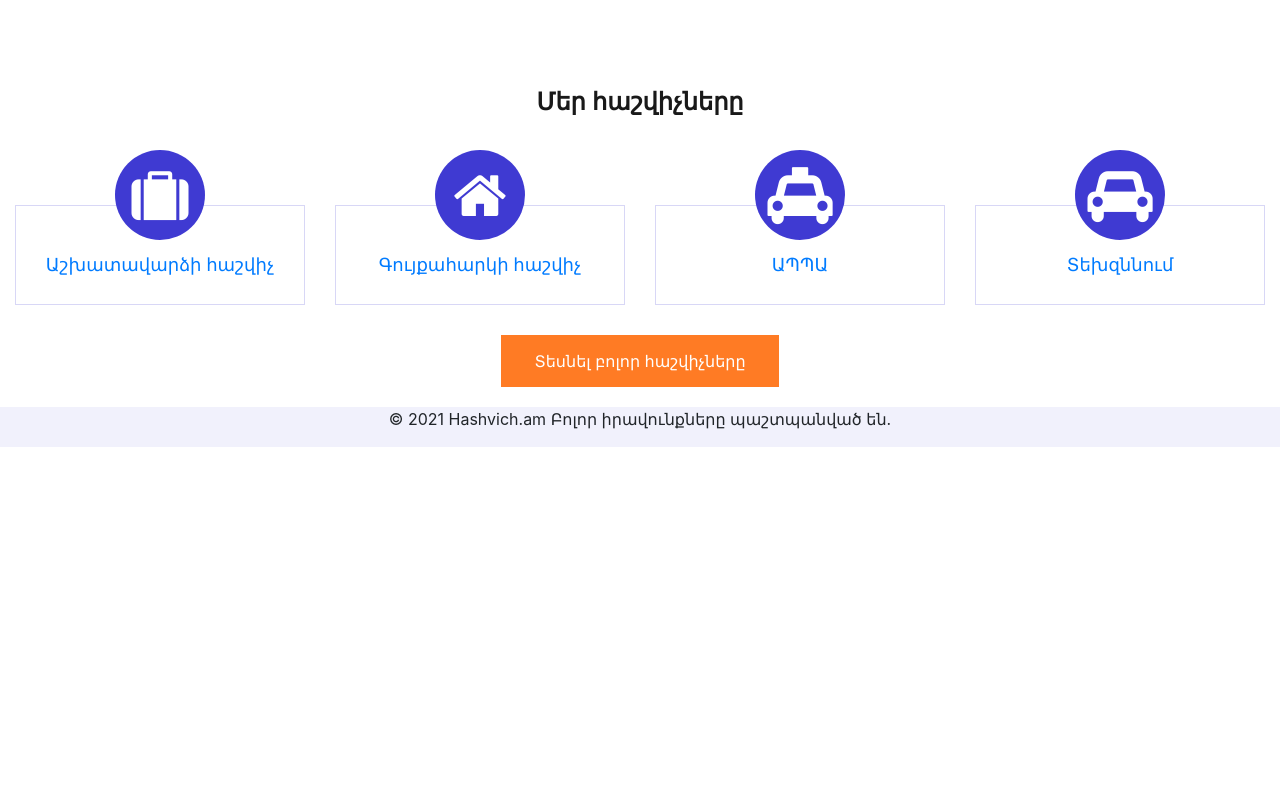
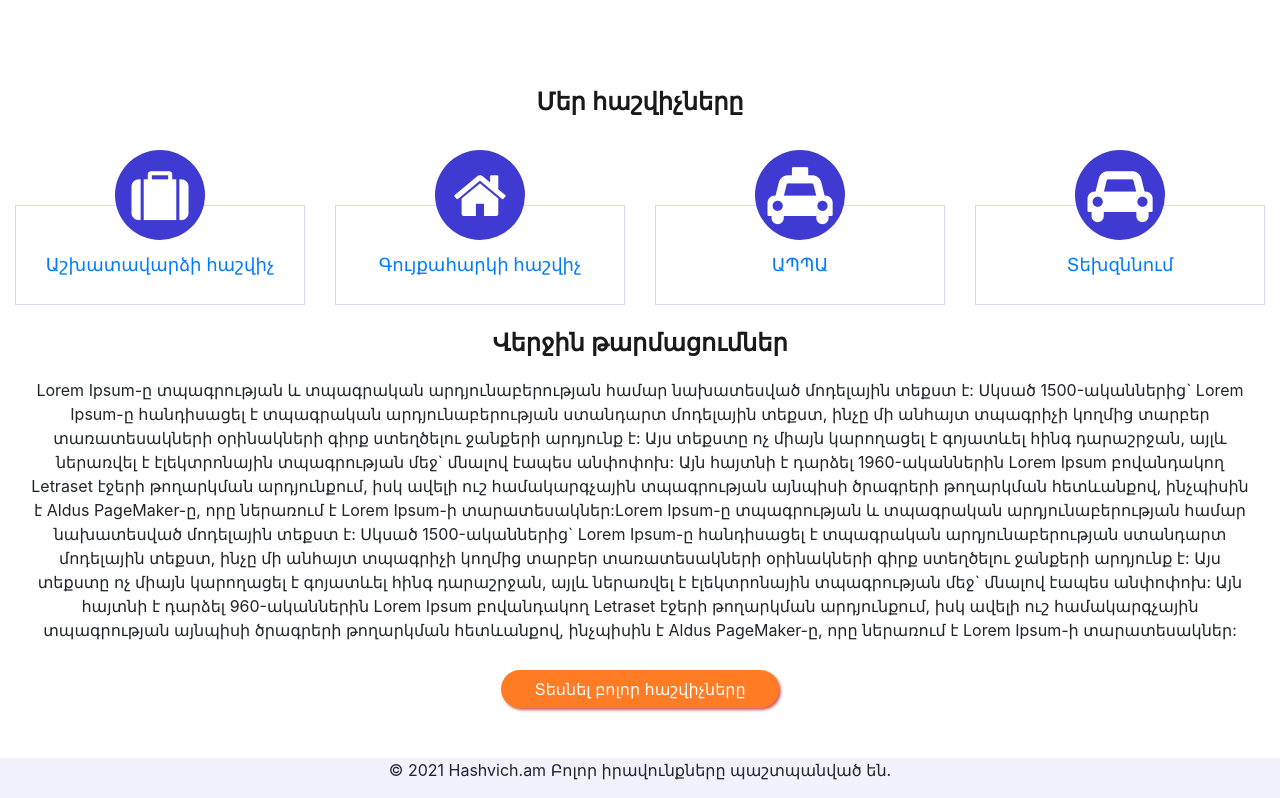
Before and after one commit to zhorgithub/hashvir, a React (Create React App) app: page / in a window 1280 px wide. Shown: the part 459-1257 px from the top of the page. Before the commit the page ends 906 px from the top, so only its background shows below. Built offline with nearby package versions, Linux system fonts and the light colour scheme.

Commit message:
home page text

```diff
--- a/public/style.css
+++ b/public/style.css
@@ -195,8 +195,10 @@ html{
 }
 .all-calc{
 	width: 278px;
-	height: 52px;
-	margin: 30px 0 60px 0;
+    height: 38px;
+    margin: 12px 0 90px 0;
+    border-radius: 20px;
+    box-shadow: 2px 2px 3px indianred;
 }
 .flex-calc{
 	display: flex;
@@ -397,3 +399,13 @@ body .carousel .slide .slider img{
 .appa-button{
     width: auto;
 }
+.center-text{
+    text-align: center;
+    font: Bold 24px/33px Open Sans;
+    letter-spacing: 0px;
+    margin: 20px;
+    color: #191919;
+}
+.home-page-text{
+    text-align: center;
+}
--- a/src/views/HomePage/HomePage.js
+++ b/src/views/HomePage/HomePage.js
@@ -49,8 +49,28 @@ const HomePage = () => {
                     </div>
                 </div>
             </div>
+            <div className="container-fluid">
+                <h3 className="center-text">Վերջին թարմացումներ</h3>
+            </div>
             <div className="container-fluid flex-calc">
-                <button type="button" className="btn calc-btn all-calc">Տեսնել բոլոր հաշվիչները</button>
+               <p className="container-fluid home-page-text">Lorem Ipsum-ը տպագրության և տպագրական արդյունաբերության համար նախատեսված մոդելային տեքստ է:
+                    Սկսած 1500-ականներից` Lorem Ipsum-ը հանդիսացել է տպագրական արդյունաբերության ստանդարտ մոդելային տեքստ,
+                    ինչը մի անհայտ տպագրիչի կողմից տարբեր տառատեսակների օրինակների գիրք ստեղծելու ջանքերի արդյունք է:
+                    Այս տեքստը ոչ միայն կարողացել է գոյատևել հինգ դարաշրջան, այլև ներառվել է էլեկտրոնային տպագրության մեջ`
+                    մնալով էապես անփոփոխ: Այն հայտնի է դարձել 1960-ականներին Lorem Ipsum բովանդակող Letraset էջերի թողարկման
+                    արդյունքում, իսկ ավելի ուշ համակարգչային տպագրության այնպիսի ծրագրերի թողարկման հետևանքով, ինչպիսին է Aldus PageMaker-ը,
+                    որը ներառում է Lorem Ipsum-ի տարատեսակներ:Lorem Ipsum-ը տպագրության և տպագրական արդյունաբերության
+                    համար նախատեսված մոդելային տեքստ է: Սկսած 1500-ականներից` Lorem Ipsum-ը հանդիսացել է
+                    տպագրական արդյունաբերության ստանդարտ մոդելային տեքստ, ինչը մի անհայտ տպագրիչի կողմից տարբեր
+                    տառատեսակների օրինակների գիրք ստեղծելու ջանքերի արդյունք է: Այս տեքստը ոչ միայն կարողացել է գոյատևել
+                    հինգ դարաշրջան, այլև ներառվել է էլեկտրոնային տպագրության մեջ` մնալով էապես անփոփոխ: Այն հայտնի է դարձել
+                    960-ականներին Lorem Ipsum բովանդակող Letraset էջերի թողարկման արդյունքում, իսկ ավելի ուշ համակարգչային
+                    տպագրության այնպիսի ծրագրերի թողարկման հետևանքով, ինչպիսին է Aldus PageMaker-ը, որը ներառում
+                    է Lorem Ipsum-ի տարատեսակներ:</p>
+            </div>
+
+            <div className="container-fluid flex-calc">
+                <Link className="btn calc-btn all-calc" to='/calcpage'>Տեսնել բոլոր հաշվիչները</Link>
             </div>
 
             {/* <SalaryPage />
```
